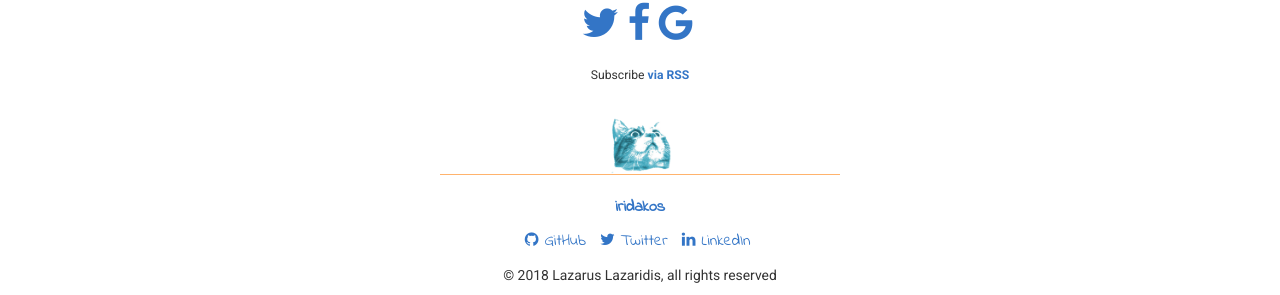
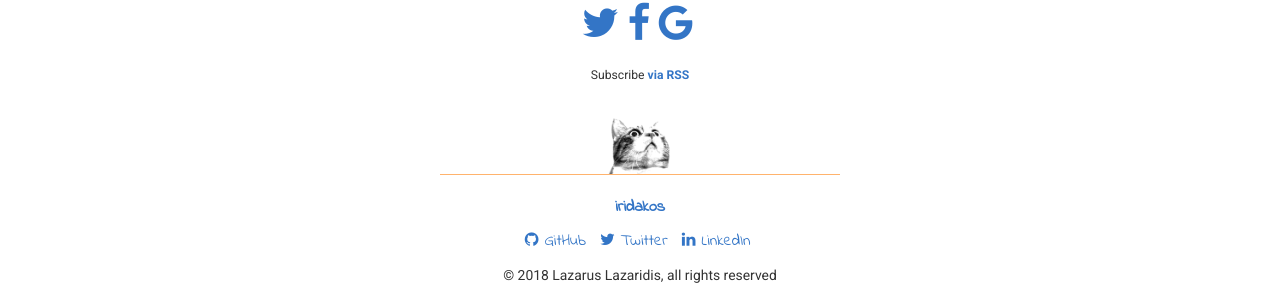
Before and after one commit to iridakos/iridakos.github.io, a Jekyll site: the page built from index.html, in a window 1280 px wide. Shown: the part 983-1278 px from the top of the page. Built offline with Jekyll 4.4.1, drawn with Linux system fonts in a browser that asks for light colours; nearby versions of some CDN libraries; the list of posts is cut into pages by our own code; comment, search, counter and statistics services are not loaded.

Commit message:
Change footer image

```diff
--- a/_sass/_iridakos.scss
+++ b/_sass/_iridakos.scss
@@ -38,7 +38,7 @@ img {
 
 .irida {
   margin-top: 20px;
-  background: url(../assets/images/irida-favicon.png) bottom center no-repeat;
+  background: url(../assets/images/irida-grey.png) bottom center no-repeat;
   height: 60px;
   background-size: contain;
   max-width: 400px;
```
